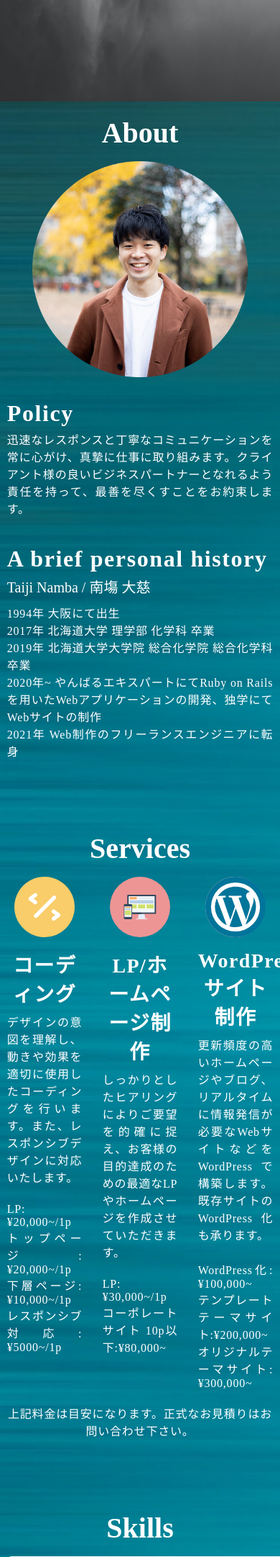
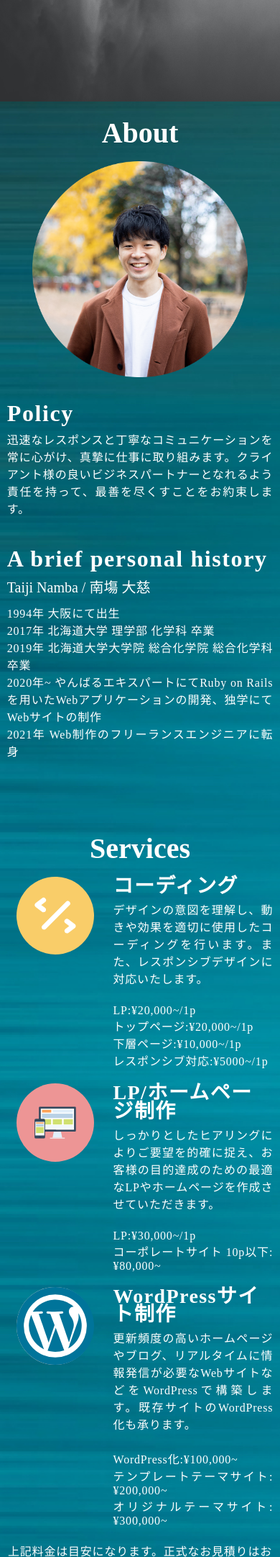
Before and after one commit to Taiji-Namba/portfolio-site-WP, a PHP site: page / in a window 390 px wide; the page is wider, and only the part inside the window is pictured. Shown: the part 703-2866 px from the top of that part at 72% size. Run offline with PHP 8.4, Linux system fonts and the light colour scheme; some libraries are stand-ins or nearby versions.

Commit message:
Servicesセクションタブレット対応途中

```diff
--- a/style.css
+++ b/style.css
@@ -158,11 +158,23 @@ nav li {
   -webkit-box-pack: justify;
       -ms-flex-pack: justify;
           justify-content: space-between;
+  -ms-flex-wrap: wrap;
+      flex-wrap: wrap;
 }
 
-.services-menu {
+.service {
   width: calc(33.3% - 3em);
   display: inline-block;
+}
+
+@media screen and (max-width: 1024px) {
+  .service {
+    width: 100%;
+    margin: 0;
+    display: -webkit-box;
+    display: -ms-flexbox;
+    display: flex;
+  }
 }
 
 .service__icon {
@@ -170,9 +182,23 @@ nav li {
   margin-bottom: 16px;
 }
 
+@media screen and (max-width: 1024px) {
+  .service__icon {
+    display: -webkit-box;
+    display: -ms-flexbox;
+    display: flex;
+    display: inline-block;
+    margin-right: 2em;
+  }
+}
+
 .service__icon img {
   width: 80%;
   height: auto;
+}
+
+.txt-wrapper {
+  width: 100%;
 }
 
 .txt-container__title--service-title {
@@ -182,6 +208,13 @@ nav li {
   letter-spacing: 0.05em;
   font-size: 2.8rem;
   margin-bottom: 8px;
+}
+
+@media screen and (max-width: 1024px) {
+  .txt-container__title--service-title {
+    text-align: left;
+    line-height: 0.9em;
+  }
 }
 
 .txt-container__txt--price {
--- a/style.scss
+++ b/style.scss
@@ -170,16 +170,29 @@ nav {
 .services {
   display: flex;
   justify-content: space-between;
+  flex-wrap: wrap;
 }
 
-.services-menu {
+.service {
   width: calc(33.3% - 3em);
   display: inline-block;
+
+  @include mq(tab) {
+    width: 100%;
+    margin: 0;
+    display: flex;
+  }
 }
 
 .service__icon {
   text-align: center;
   margin-bottom: 16px;
+
+  @include mq(tab) {
+    display: flex;
+    display: inline-block;
+    margin-right: 2em;
+  }
 
   img {
     width: 80%;
@@ -187,10 +200,19 @@ nav {
   }
 }
 
+.txt-wrapper {
+  width: 100%;
+}
+
 .txt-container__title--service-title {
   @include txtContentTitle(center);
   font-size: 2.8rem;
   margin-bottom: 8px;
+
+  @include mq(tab) {
+    text-align: left;
+    line-height: 0.9em;
+  }
 }
 
 .txt-container__txt--price {
```
Also changed, not shown: 1 other file.
